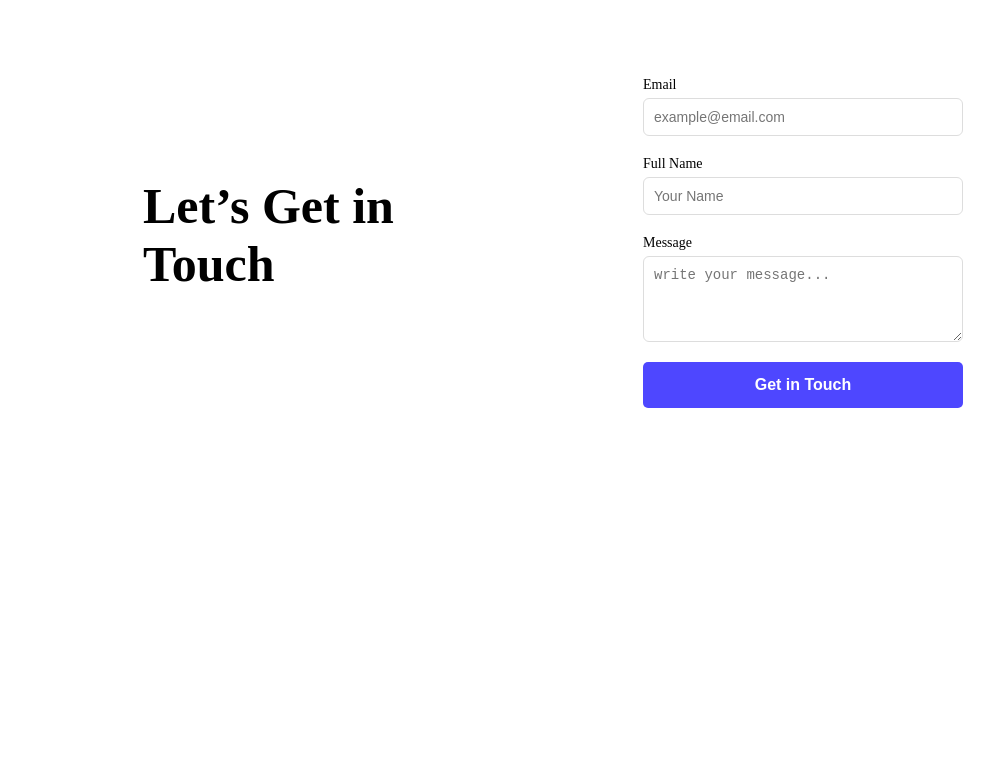
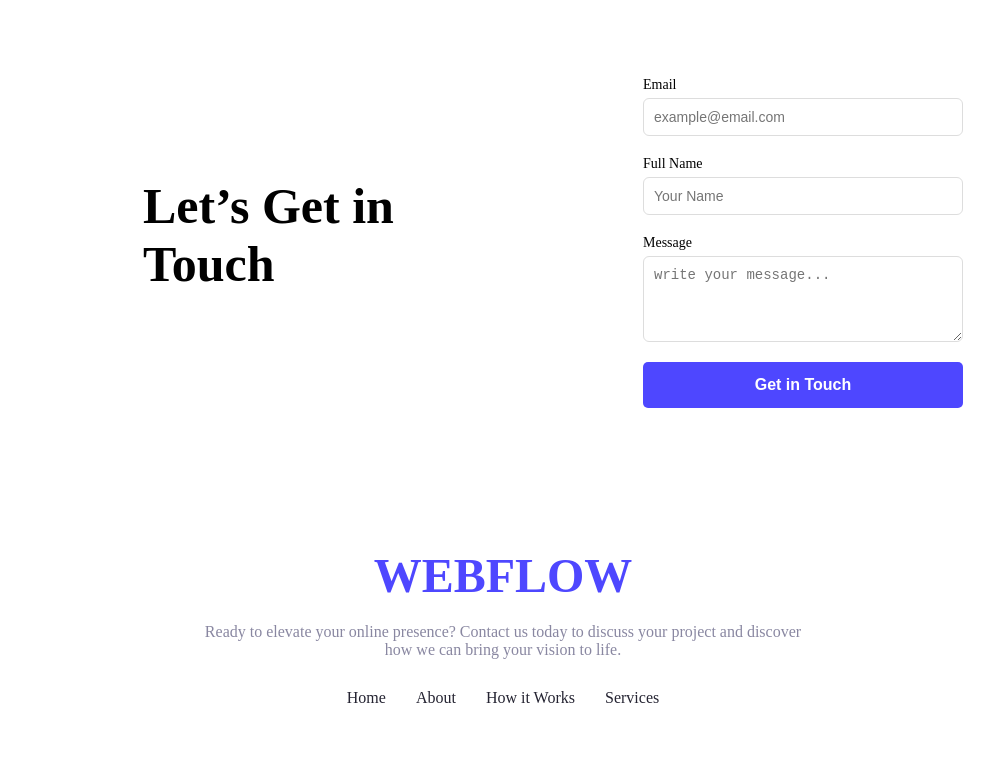
Before and after one commit to oniichan28/first-assignment, a plain HTML site: page index.html in a window 1280 px wide. Shown: the part 2035-2802 px from the top of the page, without its empty margins (137-1142 px from the left). Before the commit the page ends 2523 px from the top, so only its background shows below. Drawn offline with Linux system fonts and the light colour scheme.

Commit message:
footer added

```diff
--- a/index.html
+++ b/index.html
@@ -116,6 +116,16 @@
         </form>
         </div>
         </div>
+        <div class="footer-details">
+            <div class="footer-logo">WEBFLOW</div>
+            <div class="footer-description">Ready to elevate your online presence? Contact us today to discuss your project and discover how we can bring your vision to life.</div>
+            <ul class="footer-nav">
+                <li><a href="#">Home</a></li>
+                <li><a href="#">About</a></li>
+                <li><a href="#">How it Works</a></li>
+                <li><a href="#">Services</a></li>
+            </ul>
+        </div>
     </footer>
 
 </body>
--- a/style.css
+++ b/style.css
@@ -231,7 +231,7 @@ nav {
   font-size: 12px;
   color: #aaa;
 }
-/* Footer Styles */
+/* Form Styles */
 
 .contact-section {
   max-width: 1000px;
@@ -292,3 +292,41 @@ nav {
 .contact-right button:hover {
   background-color: #c6f02d;
 }
+/* Footer Styles */
+footer {
+  background-color: ;
+}
+
+.footer-details {
+  text-align: center;
+  padding: 60px 20px;
+}
+.footer-logo {
+  font-size: 48px;
+  font-weight: bold;
+  color: #4E47FF;
+  margin-bottom: 20px;
+}
+.footer-description {
+  color: #8987A1;
+  max-width: 600px;
+  margin: 0 auto 30px auto;
+  font-size: 16px;
+}
+.footer-nav {
+  list-style: none;
+  display: flex;
+  justify-content: center;
+  gap: 30px;
+  padding: 0;
+  margin: 0;
+}
+.footer-nav li a {
+  text-decoration: none;
+  color: #252432;
+  font-weight: 500;
+  transition: color 0.3s ease;
+}
+.footer-nav li a:hover {
+  color:#c6f02d ;
+}
```
